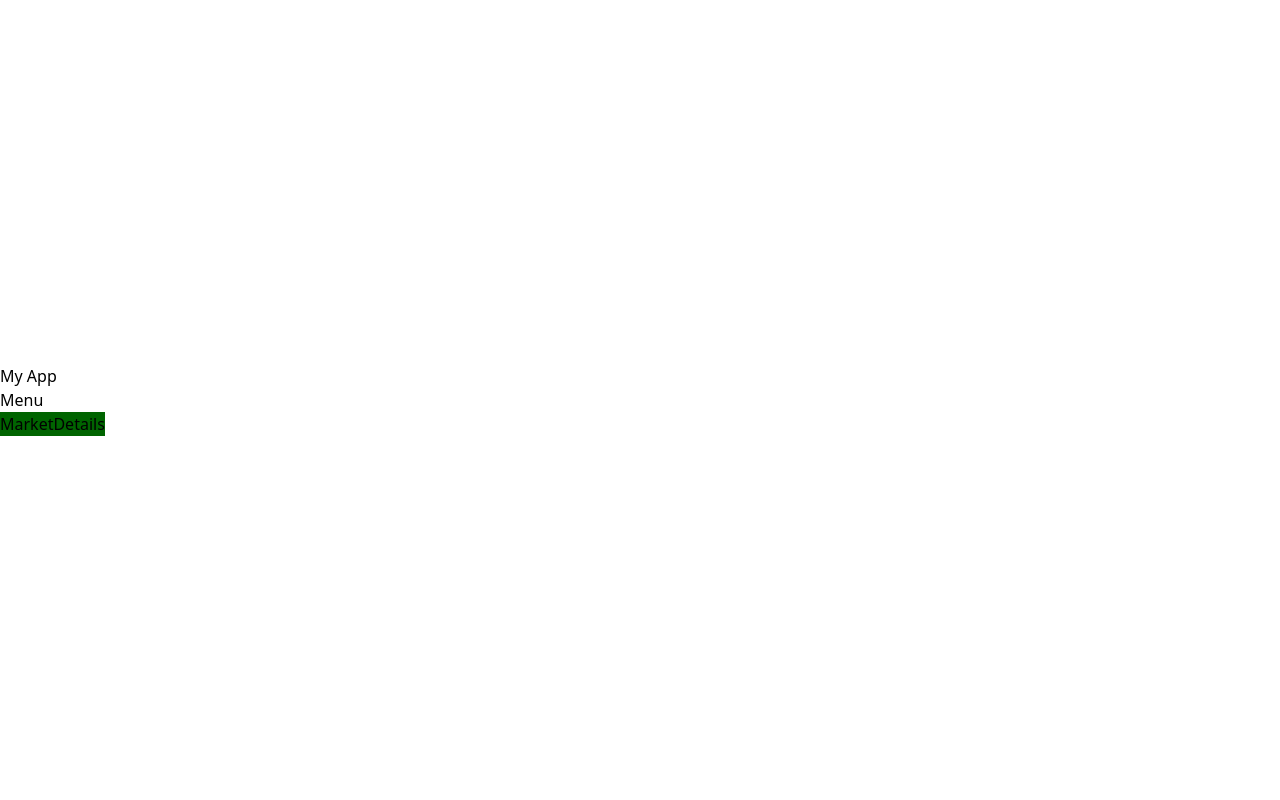
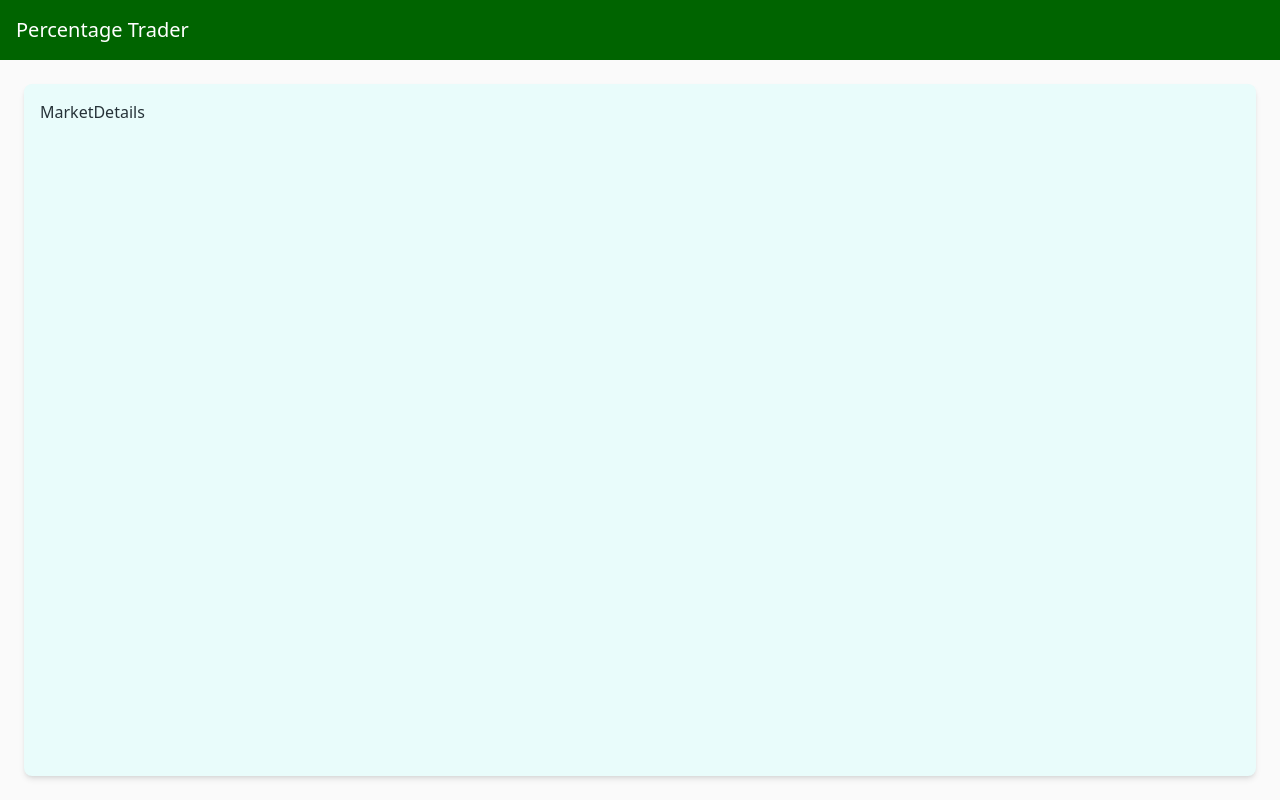
Before and after one commit to fatemehMirabdollahi/PercentageTrader, a React (Vite) app: page /market/1 in a window 1280 px wide. Built offline with nearby package versions, Linux system fonts and the light colour scheme.

Commit message:
Initial default layout

```diff
--- a/src/layouts/DefaultLayout.tsx
+++ b/src/layouts/DefaultLayout.tsx
@@ -1,17 +1,18 @@
 import { Outlet } from "react-router-dom";
 
-function Layout() {
+function DefaultLayout() {
   return (
-    <div>
-      <header>
-        <h1>My App</h1>
-        <nav>Menu</nav>
+    <div className="w-screen h-screen flex flex-col bg-background text-on-background">
+      <header className="bg-primary text-on-primary p-4">
+        <h1 className="text-xl">Percentage Trader</h1>
       </header>
-      <main>
-        <Outlet />
+      <main className="flex-1 p-6">
+        <div className="bg-primary-container p-4 rounded-lg shadow-md h-full">
+          <Outlet />
+        </div>
       </main>
     </div>
   );
 }
 
-export default Layout;
+export default DefaultLayout;
--- a/src/pages/MarketDetails.tsx
+++ b/src/pages/MarketDetails.tsx
@@ -1,5 +1,5 @@
 function MarketDetails() {
-  return <div className="bg-primary">MarketDetails</div>;
+  return <div>MarketDetails</div>;
 }
 
 export default MarketDetails;
```
